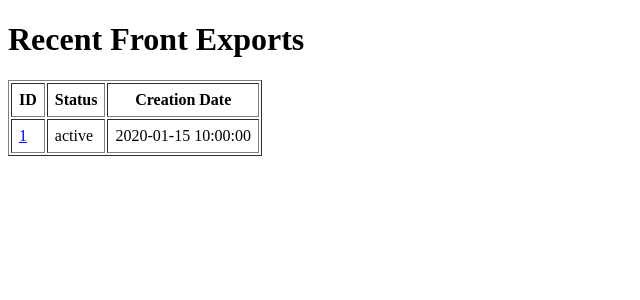
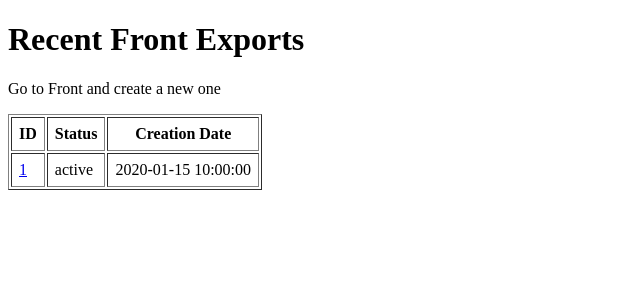
Before and after one commit to dtemple/first-news-app, a Flask app: template templates/index.html in a window 1280 px wide. Shown: the top 300 px of the page, without its empty margins (0-640 px from the left). Run offline with Flask 2, Linux system fonts and the light colour scheme; the template is opened without the code that fills it: most values are stand-ins (such as "Sample title", 1, 10 or a date in 2020).

Commit message:
tweaks to the html

```diff
--- a/app.py
+++ b/app.py
@@ -16,9 +16,6 @@
 def get_csv(x):
     url = x
     s = requests.get(url).content
-
-
-# TODO it's trying to read a file
     cols = ['message_id', 'conversation_id', 'segment', 'direction', 'status', 'inbox', 'msg_date', 'reaction_time',
             'resolution_time', 'resp_time', 'assignee',
             'author', 'contact_name', 'contact_handle', 'to', 'cc', 'bcc', 'extract', 'tags']
@@ -94,6 +91,8 @@
 #    queryJson=x['_results']['query']
 #    return queryJson
 
+# TODO Transform the created at date
+
 @app.route("/")
 def index():
     template = 'index.html'
@@ -101,7 +100,6 @@
     results_objects = get_results(fullJson)
     #query_objects = get_query(fullJson)
     return render_template(template, results_objects=results_objects)
-
 
 @app.route('/<row_id>/')
 def detail(row_id):
--- a/templates/index.html
+++ b/templates/index.html
@@ -3,6 +3,7 @@
     <head></head>
     <body>
         <h1>Recent Front Exports</h1>
+        <p>Go to Front and create a new one</p>
         <table border=1 cellpadding=7>
             <tr>
                 <th>ID</th>
```
